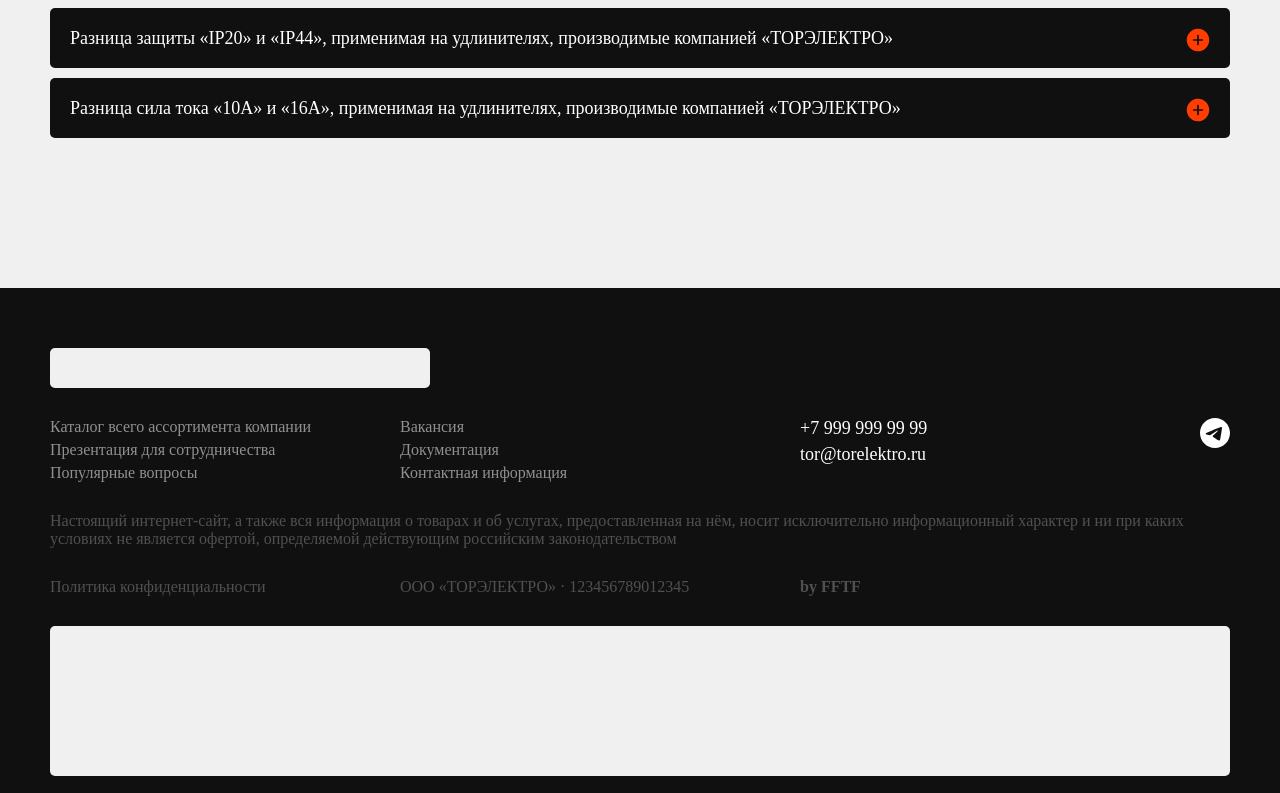
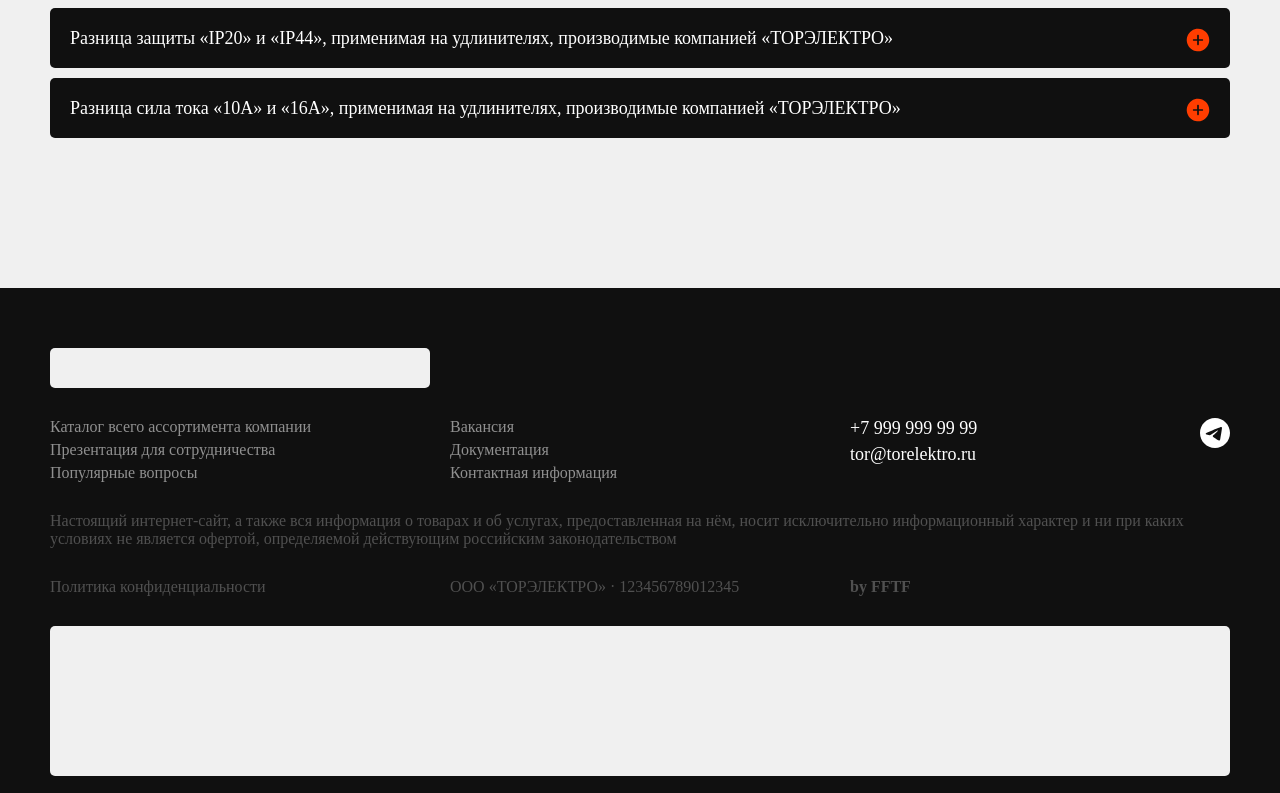
Before and after one commit to dicher74/torelectro, a Nuxt app in the folder web-shop/: page / in a window 1280 px wide. Shown: the part 3870-4663 px from the top of the page. Built offline with nearby package versions, Linux system fonts and the light colour scheme.

Commit message:
Налажены отступы в футере

```diff
--- a/web-shop/components/Footers/DefaultFooter/DefaultFooter.vue
+++ b/web-shop/components/Footers/DefaultFooter/DefaultFooter.vue
@@ -74,11 +74,11 @@
 
 	&_num-2 {
 		position: absolute;
-		left: 400px;
+		margin-left: 400px;
 	}
 	&_num-3 {
 		position: absolute;
-		left: 800px;
+		margin-left: 800px;
 	}
 
 	&__item {
@@ -97,11 +97,11 @@
 
 	&_num-2 {
 		position: absolute;
-		left: 400px;
+		margin-left: 400px;
 	}
 	&_num-3 {
 		position: absolute;
-		left: 800px;
+		margin-left: 800px;
 		font-family: RAYDIS;
 		font-weight: 700;
 	}
--- a/web-shop/components/InformationDropList/InformationDropItem.vue
+++ b/web-shop/components/InformationDropList/InformationDropItem.vue
@@ -3,7 +3,7 @@
 	@click="changeShowMode">
 		<div class="information-drop-item__content">
 			<p :class="`information-drop-item__title information-drop-item__title_theme-${theme}`"> {{ title }} </p>
-			<hr />
+			<hr :class="`information-drop-item__content-separator_theme-${theme}`"/>
 			<div :class="`information-drop-item__description information-drop-item__description_theme-${theme}`">
 				<p :class="`information-drop-item__description-par information-drop-item__description-par_theme-${theme}`"
 					v-for="descriptionPar, descriptionParNum in description"
@@ -77,6 +77,10 @@
 		flex-direction: column;
 		gap: 20px;
 	}
+	&__content-separator_theme-white {
+		color: #F0F0F0;
+		width: 1100px;
+	}
 	&__show-button {
 		width: 24.38px;
 		height: 24.38px;
```
